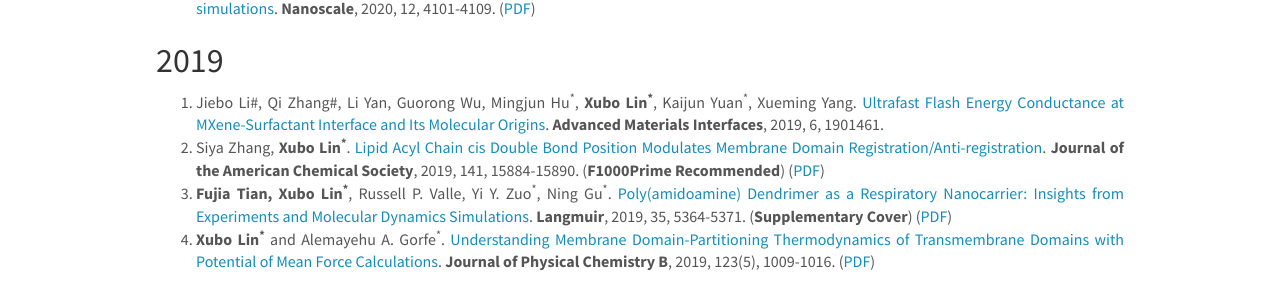
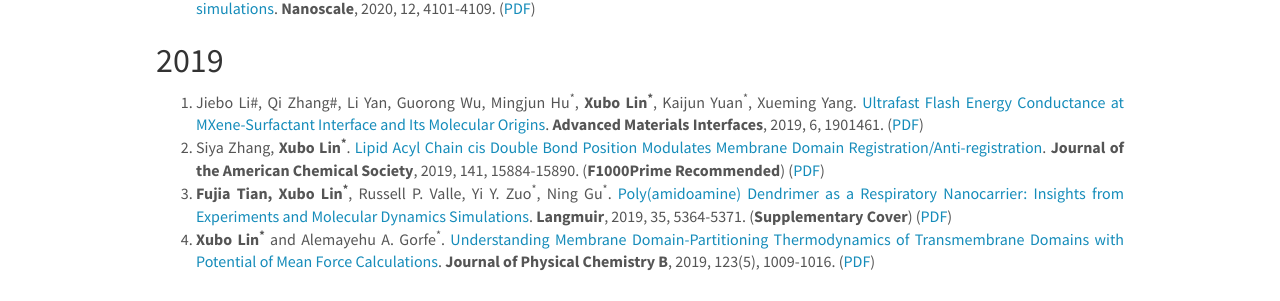
Before and after one commit to linxubo/linxubo.github.io, a Jekyll site: the page built from _pages/publications.md, in a window 1280 px wide and 900 px high, scrolled down 1106 px. Shown: the part 146-447 px from the top of the window. Built offline with Jekyll 4.4.1, drawn with Linux system fonts in a browser that asks for light colours; nearby versions of some CDN libraries; a script that is not in the unit is left out.

Commit message:
Update publications.md

```diff
--- a/_pages/publications.md
+++ b/_pages/publications.md
@@ -36,7 +36,7 @@ Jump to: [2022](#2022), [2021](#2021), [2020](#2020), [2019](#2019), [2018](#201
 6.	**Xiaoqian Lin, Xubo Lin<sup>*</sup>**, Ning Gu<sup>*</sup>. [Optimization of hydrophobic nanoparticles to better target lipid rafts with molecular dynamics simulations](https://pubs.rsc.org/en/content/articlehtml/2020/nr/c9nr09226a). **Nanoscale**, 2020, 12, 4101-4109. ([PDF]({{ site.baseurl }}/downloads/Papers/Nanoscale2020.pdf))
 
 ## 2019
-1.	Jiebo Li#, Qi Zhang#, Li Yan, Guorong Wu, Mingjun Hu<sup>*</sup>, **Xubo Lin<sup>*</sup>**, Kaijun Yuan<sup>*</sup>, Xueming Yang. [Ultrafast Flash Energy Conductance at MXene-Surfactant Interface and Its Molecular Origins](https://onlinelibrary.wiley.com/doi/abs/10.1002/admi.201901461). **Advanced Materials Interfaces**, 2019, 6, 1901461.
+1.	Jiebo Li#, Qi Zhang#, Li Yan, Guorong Wu, Mingjun Hu<sup>*</sup>, **Xubo Lin<sup>*</sup>**, Kaijun Yuan<sup>*</sup>, Xueming Yang. [Ultrafast Flash Energy Conductance at MXene-Surfactant Interface and Its Molecular Origins](https://onlinelibrary.wiley.com/doi/abs/10.1002/admi.201901461). **Advanced Materials Interfaces**, 2019, 6, 1901461. ([PDF]({{ site.baseurl }}/downloads/Papers/AMI2019.pdf))
 2.	Siya Zhang, **Xubo Lin<sup>*</sup>**. [Lipid Acyl Chain cis Double Bond Position Modulates Membrane Domain Registration/Anti-registration](https://pubs.acs.org/doi/abs/10.1021/jacs.9b06977). **Journal of the American Chemical Society**, 2019, 141, 15884-15890. (**F1000Prime Recommended**) ([PDF]({{ site.baseurl }}/downloads/Papers/JACS2019.pdf))
 3.	**Fujia Tian, Xubo Lin<sup>*</sup>**, Russell P. Valle, Yi Y. Zuo<sup>*</sup>, Ning Gu<sup>*</sup>. [Poly(amidoamine) Dendrimer as a Respiratory Nanocarrier: Insights from Experiments and Molecular Dynamics Simulations](https://pubs.acs.org/doi/abs/10.1021/acs.langmuir.9b00434). **Langmuir**, 2019, 35, 5364-5371. (**Supplementary Cover**) ([PDF]({{ site.baseurl }}/downloads/Papers/Langmuir2019.pdf))
 4.	**Xubo Lin<sup>*</sup>** and Alemayehu A. Gorfe<sup>*</sup>. [Understanding Membrane Domain-Partitioning Thermodynamics of Transmembrane Domains with Potential of Mean Force Calculations](https://pubs.acs.org/doi/abs/10.1021/acs.jpcb.8b10148). **Journal of Physical Chemistry B**, 2019, 123(5), 1009-1016. ([PDF]({{ site.baseurl }}/downloads/Papers/JPCB2019.pdf))
```
